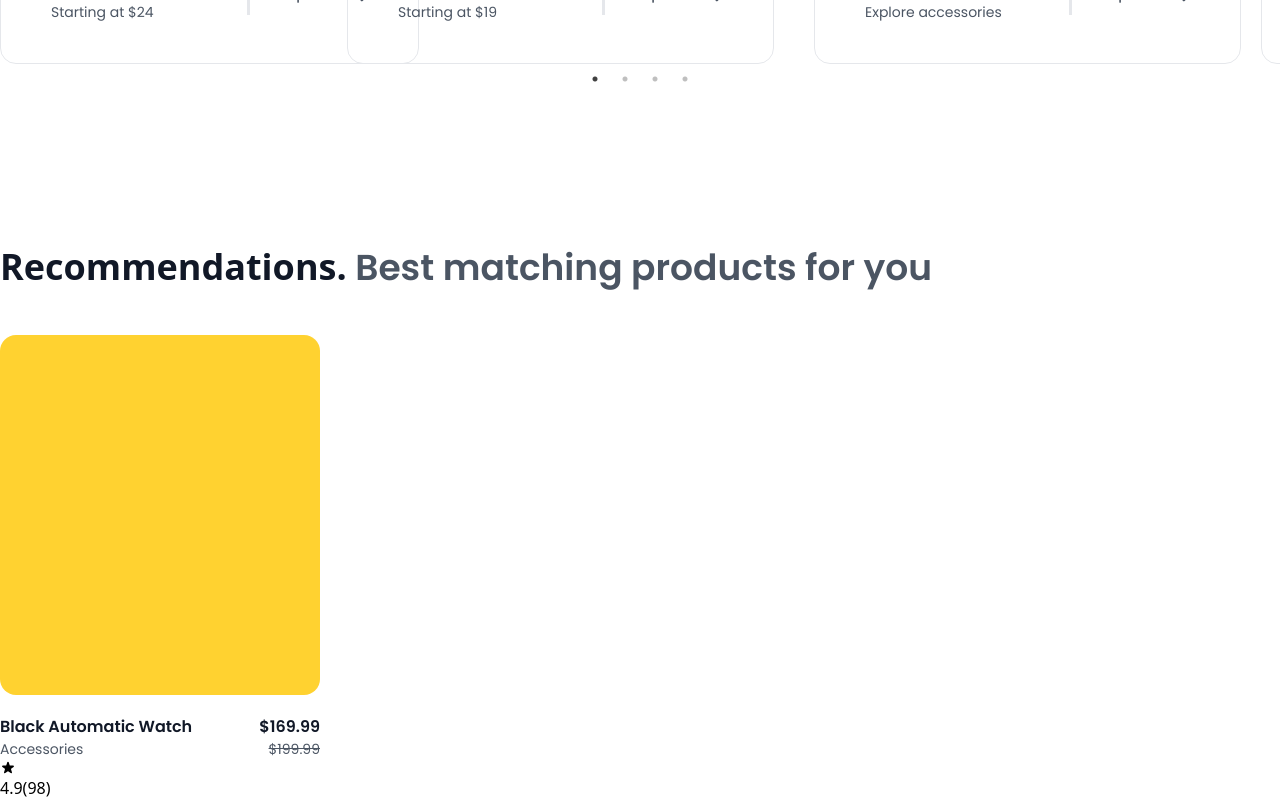
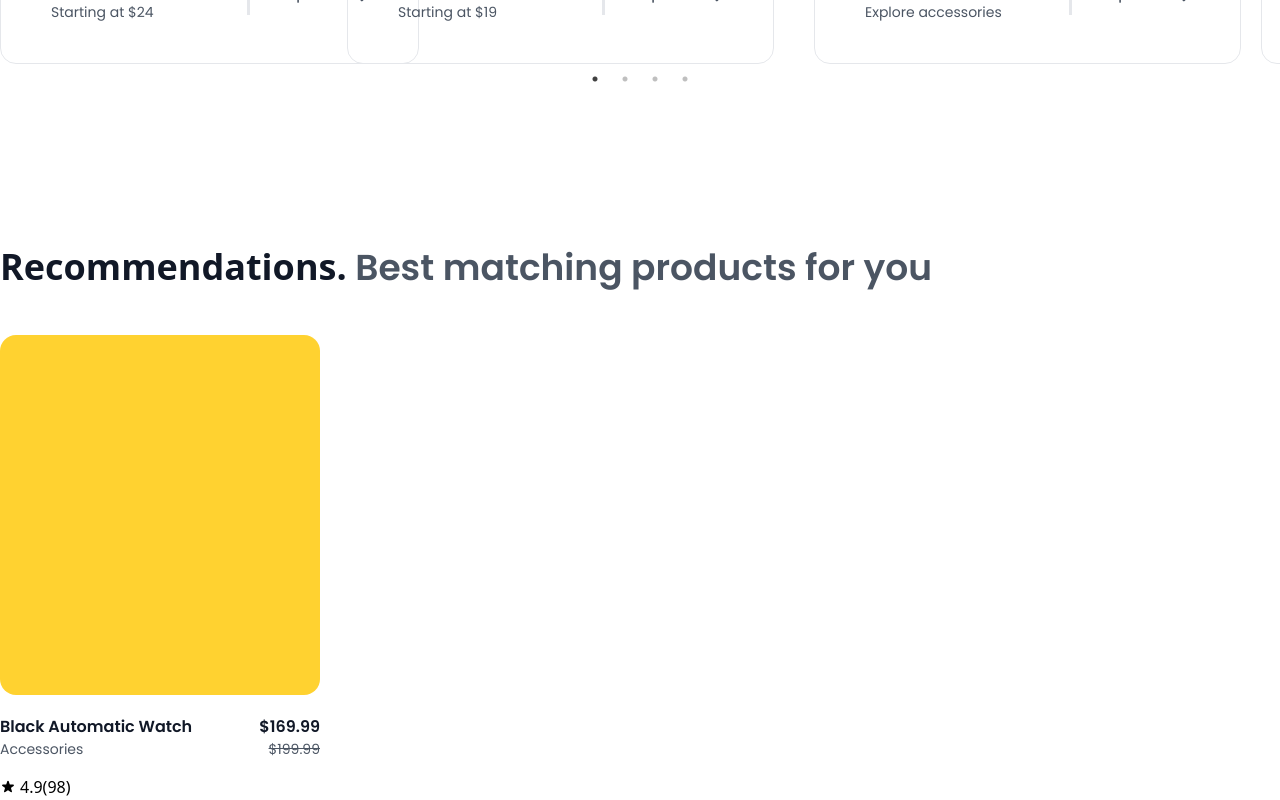
Before and after one commit to Rakib-Hassan-web/nexton-figma-, a React (Vite) app: page / in a window 1280 px wide. Shown: the part 1137-1937 px from the top of the page. Built offline with nearby package versions, Linux system fonts and the light colour scheme.

Commit message:
icon cart st

```diff
--- a/src/components/comon/Singleres.jsx
+++ b/src/components/comon/Singleres.jsx
@@ -32,7 +32,7 @@ const Singleres = () => {
     <p className='text-[14px] font-normal font-praymary text-praymary line-through'>$199.99</p>
 </div>
 
-<div className="rating">
+<div className="rating flex gap-1 items-center mt-[15px]">
     <HiStar />
     <p>4.9(98)</p>
 
```
